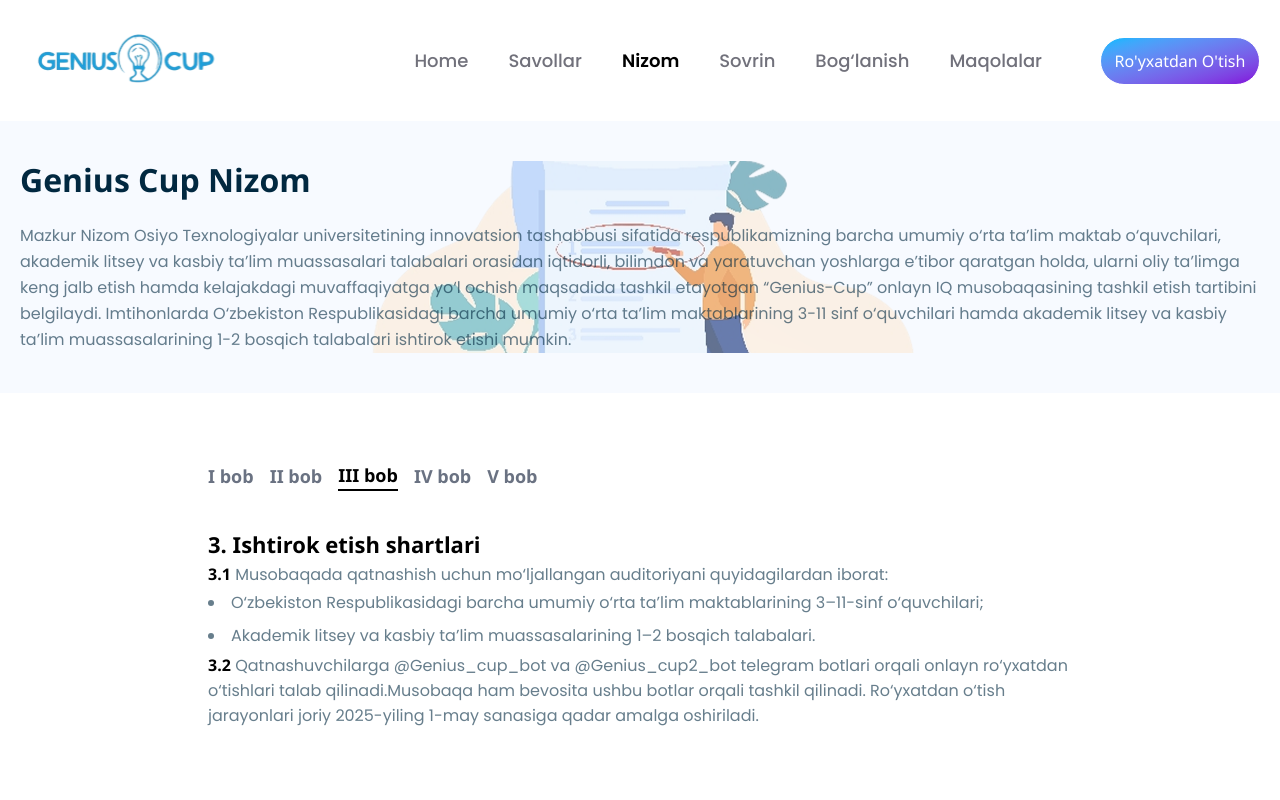
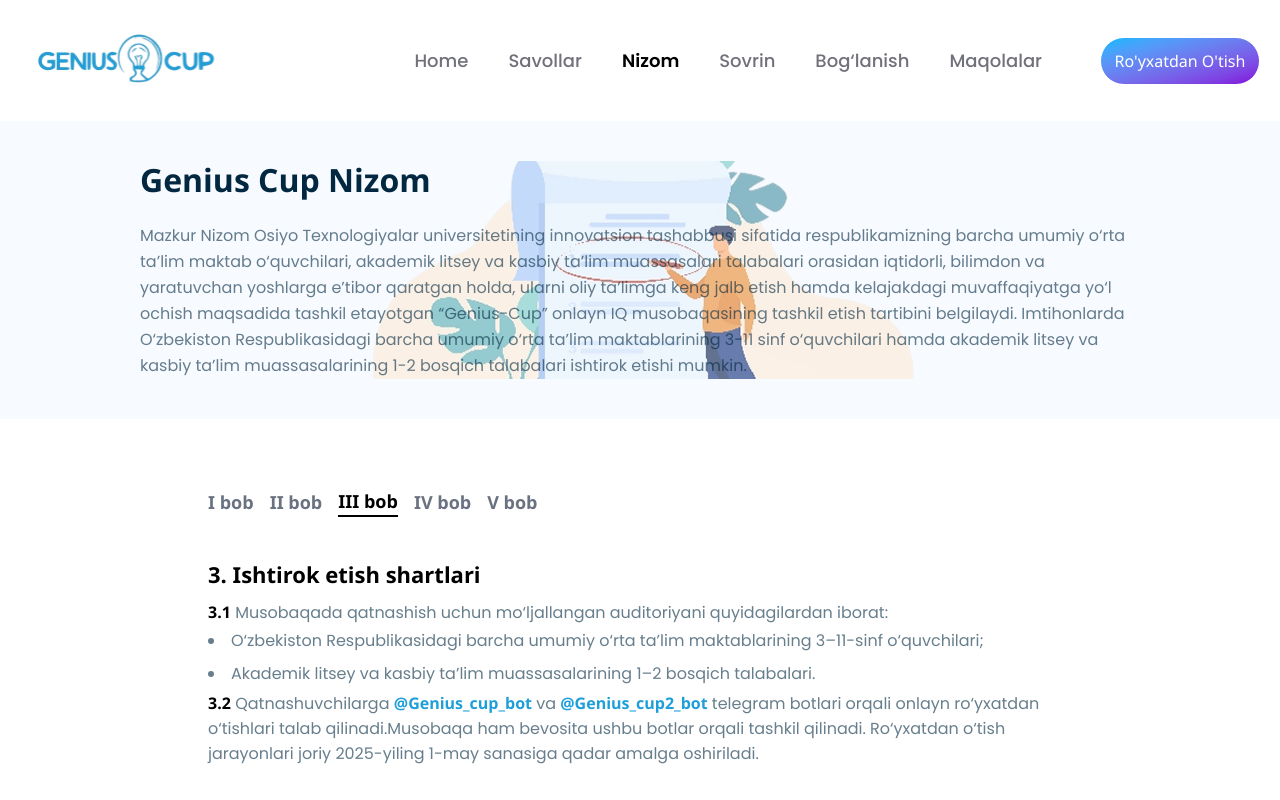
Before and after one commit to alienorar/Genius-Cup-full, a React (Vite) app: page /nizom in a window 1280 px wide. Both pictures are taken after a click on the button "III bob". Shown: the top 800 px of the page. Built offline with nearby package versions, Linux system fonts and the light colour scheme.

Commit message:
nizom edited

```diff
--- a/src/modules/nizom/index.tsx
+++ b/src/modules/nizom/index.tsx
@@ -45,7 +45,7 @@
     title: "III bob",
     content: (
       <>
-        <h2 className="text-[22px] font-semibold">
+        <h2 className="text-[22px] font-semibold py-2">
           3. Ishtirok etish shartlari
         </h2>
         <p className="text-[16px] text-[#01284099] poppin">
@@ -55,7 +55,11 @@
 
         </p>
         <p className="text-[16px] text-[#01284099] poppin">
-          <strong className="text-black">3.2</strong>  Qatnashuvchilarga  @Genius_cup_bot va  @Genius_cup2_bot telegram botlari orqali onlayn ro‘yxatdan o‘tishlari talab qilinadi.Musobaqa ham bevosita ushbu botlar orqali tashkil qilinadi. Ro‘yxatdan o‘tish jarayonlari joriy 2025-yiling  1-may sanasiga qadar amalga oshiriladi.
+          <strong className="text-black">3.2</strong>  Qatnashuvchilarga  <a href="https://t.me/Genius_cup_bot"
+            target="_blank"
+            rel="noopener noreferrer" className="text-[#1E9FD9] font-semibold ">@Genius_cup_bot </a> va <a href="https://t.me/Genius_cup_bot"
+              target="_blank"
+              rel="noopener noreferrer" className="text-[#1E9FD9] font-semibold">@Genius_cup2_bot </a> telegram botlari orqali onlayn ro‘yxatdan o‘tishlari talab qilinadi.Musobaqa ham bevosita ushbu botlar orqali tashkil qilinadi. Ro‘yxatdan o‘tish jarayonlari joriy 2025-yiling  1-may sanasiga qadar amalga oshiriladi.
         </p>
       </>
     ),
@@ -143,23 +147,25 @@
         animate={{ opacity: 1, y: 0 }}
         transition={{ duration: 0.8, ease: "easeOut" }}
         className="bg-[#F7FAFF] text-gray-900 py-10 ">
-        <div className="w-full mx-auto px-4 nizom-header custom-container">
+        <div className="w-full mx-auto px-[600px] nizom-header flex flex-col justify-center  custom-container">
           {/* Header */}
-          <h1 className=" md:text-3xl text-[#012840] lg:text-[32px] text-[28px] text-center md:text-start font-semibold mb-6">Genius Cup Nizom</h1>
+         <div  className=" text-[16px] flex justify-center md:justify-start lg:px-30  leading-relaxed">
+         <h1 className=" md:text-3xl text-[#012840] lg:text-[32px] text-[28px] lg:text-start md:text-start font-semibold mb-6">Genius Cup Nizom</h1>
 
+          </div>
           {/* Nizom Matni */}
-          <div className="space-y-4 text-[16px] leading-relaxed">
+          <div className=" text-[16px] flex justify-center  leading-relaxed">
 
 
-           <p className="text-[16px] text-[#01284099] poppin">Mazkur Nizom Osiyo Texnologiyalar universitetining innovatsion tashabbusi sifatida respublikamizning barcha umumiy o‘rta ta’lim maktab o‘quvchilari, akademik litsey va kasbiy ta’lim muassasalari talabalari orasidan iqtidorli, bilimdon va yaratuvchan yoshlarga e’tibor qaratgan holda, ularni oliy ta’limga keng jalb etish hamda kelajakdagi muvaffaqiyatga yo‘l ochish maqsadida tashkil etayotgan “Genius-Cup” onlayn IQ musobaqasining tashkil etish tartibini belgilaydi.
-           Imtihonlarda O‘zbekiston Respublikasidagi barcha umumiy o‘rta ta’lim maktablarining 3-11 sinf o‘quvchilari hamda akademik litsey va kasbiy ta’lim muassasalarining 1-2 bosqich talabalari ishtirok etishi mumkin.</p>
+            <p className="text-[16px] text-[#01284099] lg:w-[1000px] poppin">Mazkur Nizom Osiyo Texnologiyalar universitetining innovatsion tashabbusi sifatida respublikamizning barcha umumiy o‘rta ta’lim maktab o‘quvchilari, akademik litsey va kasbiy ta’lim muassasalari talabalari orasidan iqtidorli, bilimdon va yaratuvchan yoshlarga e’tibor qaratgan holda, ularni oliy ta’limga keng jalb etish hamda kelajakdagi muvaffaqiyatga yo‘l ochish maqsadida tashkil etayotgan “Genius-Cup” onlayn IQ musobaqasining tashkil etish tartibini belgilaydi.
+              Imtihonlarda O‘zbekiston Respublikasidagi barcha umumiy o‘rta ta’lim maktablarining 3-11 sinf o‘quvchilari hamda akademik litsey va kasbiy ta’lim muassasalarining 1-2 bosqich talabalari ishtirok etishi mumkin.</p>
           </div>
         </div>
       </motion.div>
 
       {/* Bob tugmalari */}
-      <div className="max-w-4xl mx-auto px-4 my-[68px]">
-        <div className="flex space-x-4  pb-3">
+      <div className="max-w-4xl mx-auto px-4 mt-[68px]">
+        <div className="flex space-x-4  pb-2">
           {sections.map((section) => (
             <button
               key={section.id}
```
